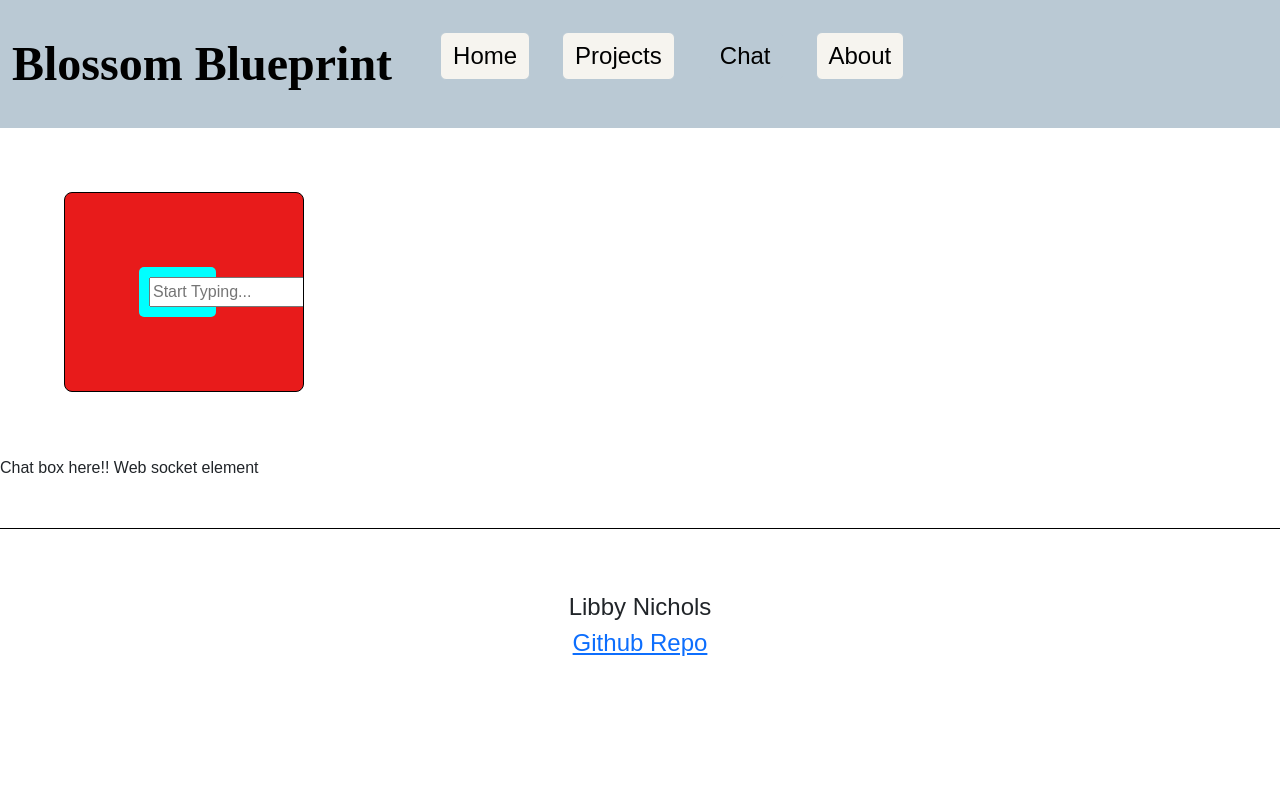
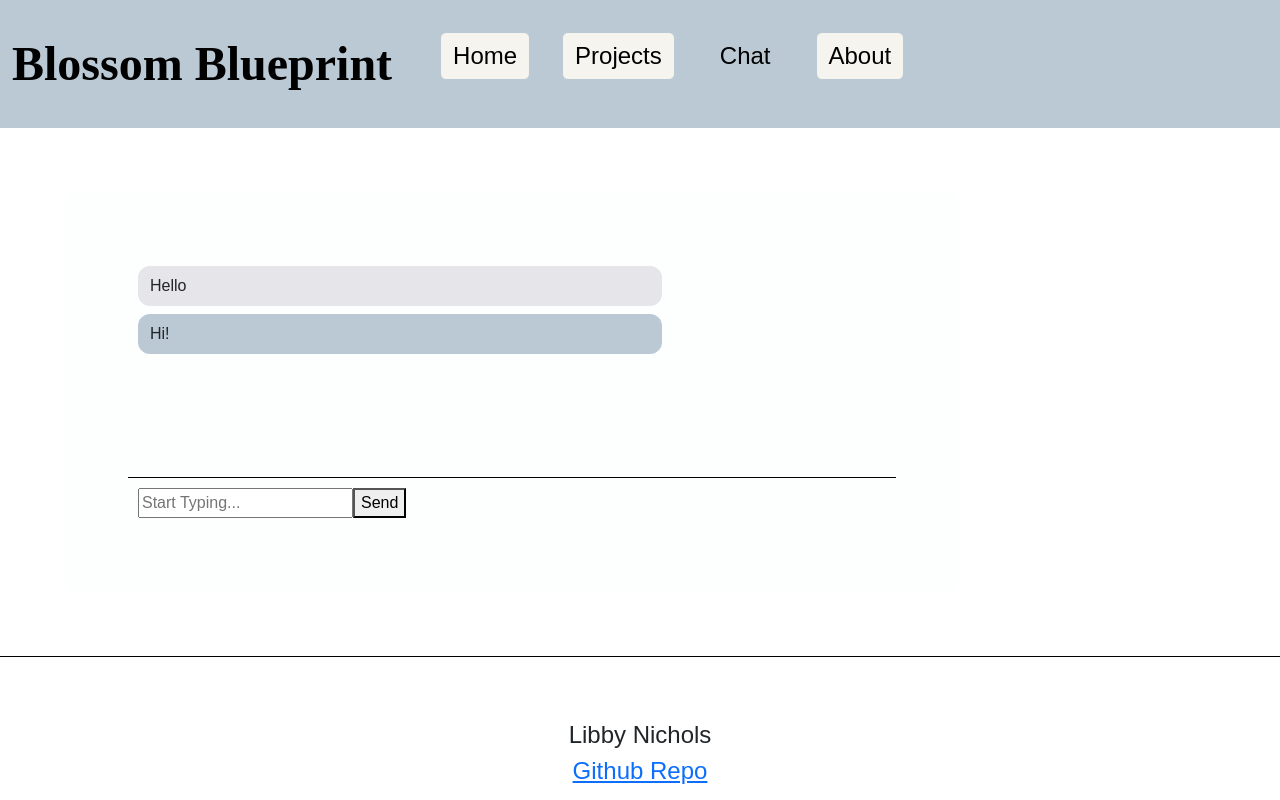
Before and after one commit to libbynic/flowers, a React (Vite) app: page /chat in a window 1280 px wide. Built offline with nearby package versions, Linux system fonts and the light colour scheme; a web font is replaced by a local one.

Commit message:
add to chat.css and fix html

```diff
--- a/src/chat/chat.css
+++ b/src/chat/chat.css
@@ -1,23 +1,12 @@
-    /* .chat-box {
-            display: flex;
-            text-align: left;
-            border: 1px solid;
-            border-color: rgb(12, 12, 12);
-            border-radius: .5rem;
-            padding: 15rem;
-            margin: 4rem;
-            flex-direction: column;
-
-        } */
 
         .chat-box {
-            width: 15rem;
-            margin: 4rem;
-            background-color: rgb(232, 27, 27);
-            border-radius: .5rem;
-            border-color: black;
-            overflow: hidden;
-
+            width: 70%;
+            height: 50vh;
+            display: flex;
+            flex-direction: column;
+            border: 5rem black;
+            border-radius: 10px;
+            background-color: rgb(253, 255, 255);
         }
         .message-container {
             display: flex;
@@ -27,19 +16,41 @@
             padding: 10px;
             margin: 10px;
             border-radius: 5px;
-            max-width: 70%;
+            height:30%;
+            width: 100%;
             word-wrap: break-word;
             display: flex;
             align-items: center;
-            background-color: aqua;
+            background-color: rgb(222, 225, 217);
         }
-    /* .message-box {
-        text-align: left;
-        border: 1px solid;
-        border-color: rgb(10, 9, 9);
-        border-radius: .5rem;
-        width: 100%;
-        margin: 2rem;
-        padding: 4rem;
-        flex-direction: column;
-    } */
+        .messages{
+            flex: 1;
+            overflow-y: auto;
+            padding:10px;
+
+        }
+        .input-box{
+            display: flex;
+            padding: 10px;
+            border-top: 1px solid black;
+        }
+        .input-area input {
+            flex:1;
+            padding: 8px;
+        }
+        .message {
+        background: #e5e5ea;
+        padding: 8px 12px;
+        border-radius: 12px;
+        margin-bottom: 8px;
+        max-width: 70%;
+        }
+
+        .message-user {
+        background: #bac9d4;
+        padding: 8px 12px;
+        border-radius: 12px;
+        margin-bottom: 8px;
+        max-width: 70%;
+
+        }
--- a/src/chat/chat.jsx
+++ b/src/chat/chat.jsx
@@ -4,10 +4,15 @@ export function Chat() {
   return (
   <main>
     <div className="chat-box">
-      <div className="message-box">
-        <input type="text" id="text" name="varText" placeholder="Start Typing..."/> </div>
+      <div className="messages">
+          <div className="message"> Hello</div>
+          <div className="message-user">Hi!</div>
+      </div>
+      <div className="input-box">
+        <input type="text" id="text" name="varText" placeholder="Start Typing..."/>
+        <button> Send </button>
+        </div>
     </div>
-            Chat box here!! Web socket element
         </main>
   );
 }
```
